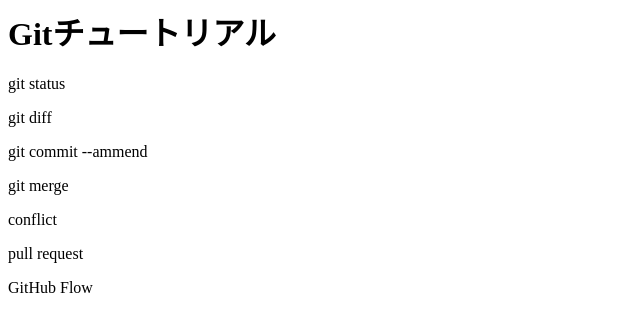
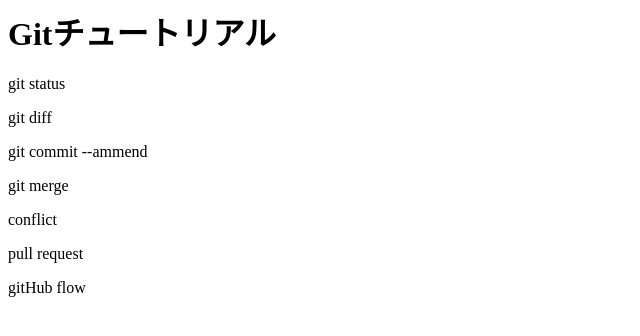
Before and after one commit to kyoooko/git_tutorial, a plain HTML site: page index.html in a window 1280 px wide. Shown: the full height of the page, 0-640 px from the left. Drawn offline with Linux system fonts and the light colour scheme.

Commit message:
github flowを追記

```diff
--- a/index.html
+++ b/index.html
@@ -5,4 +5,4 @@
 <p>git merge</p>
 <p>conflict</p>
 <p>pull request</p>
-<p>GitHub Flow</p>
+<p>gitHub flow</p>
```
